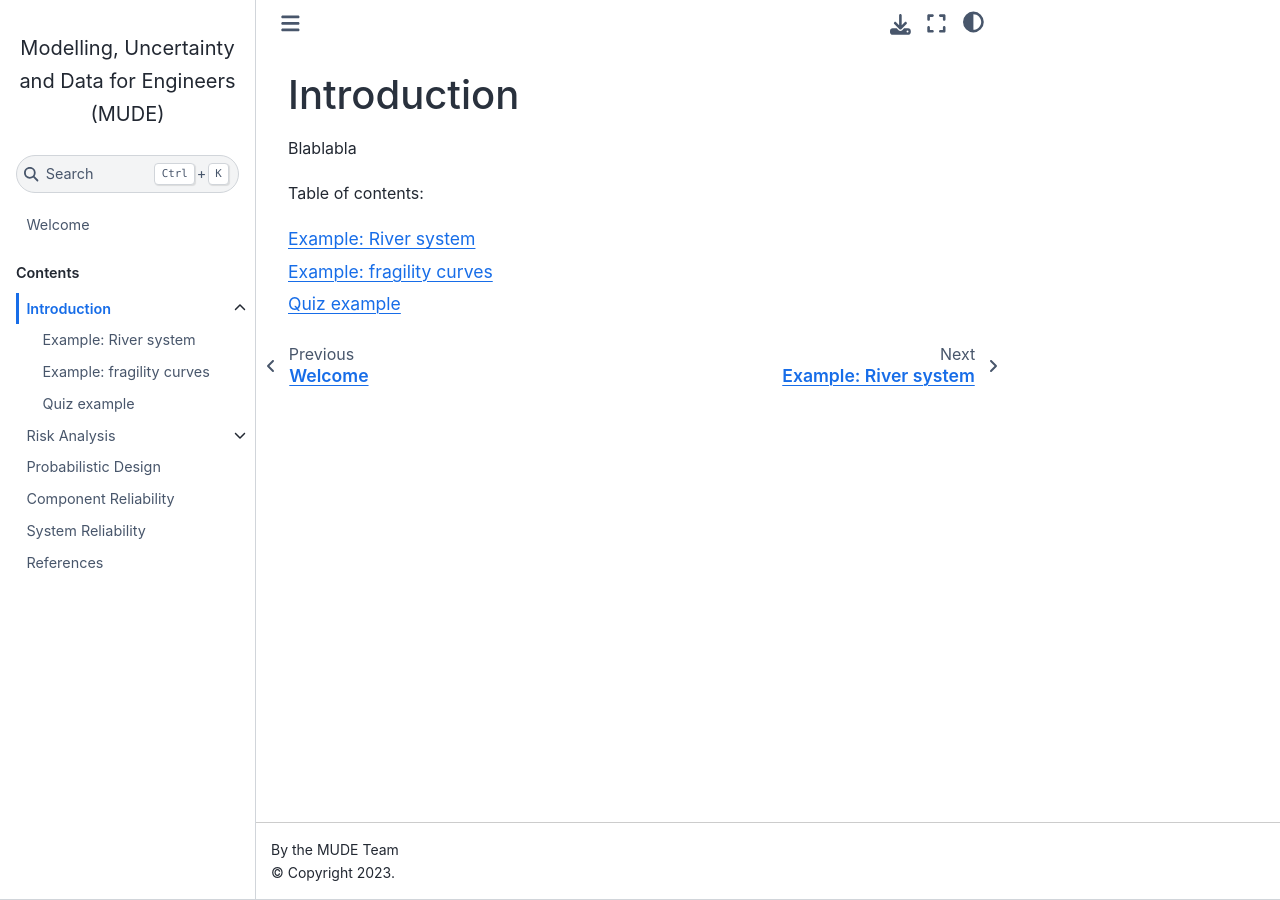
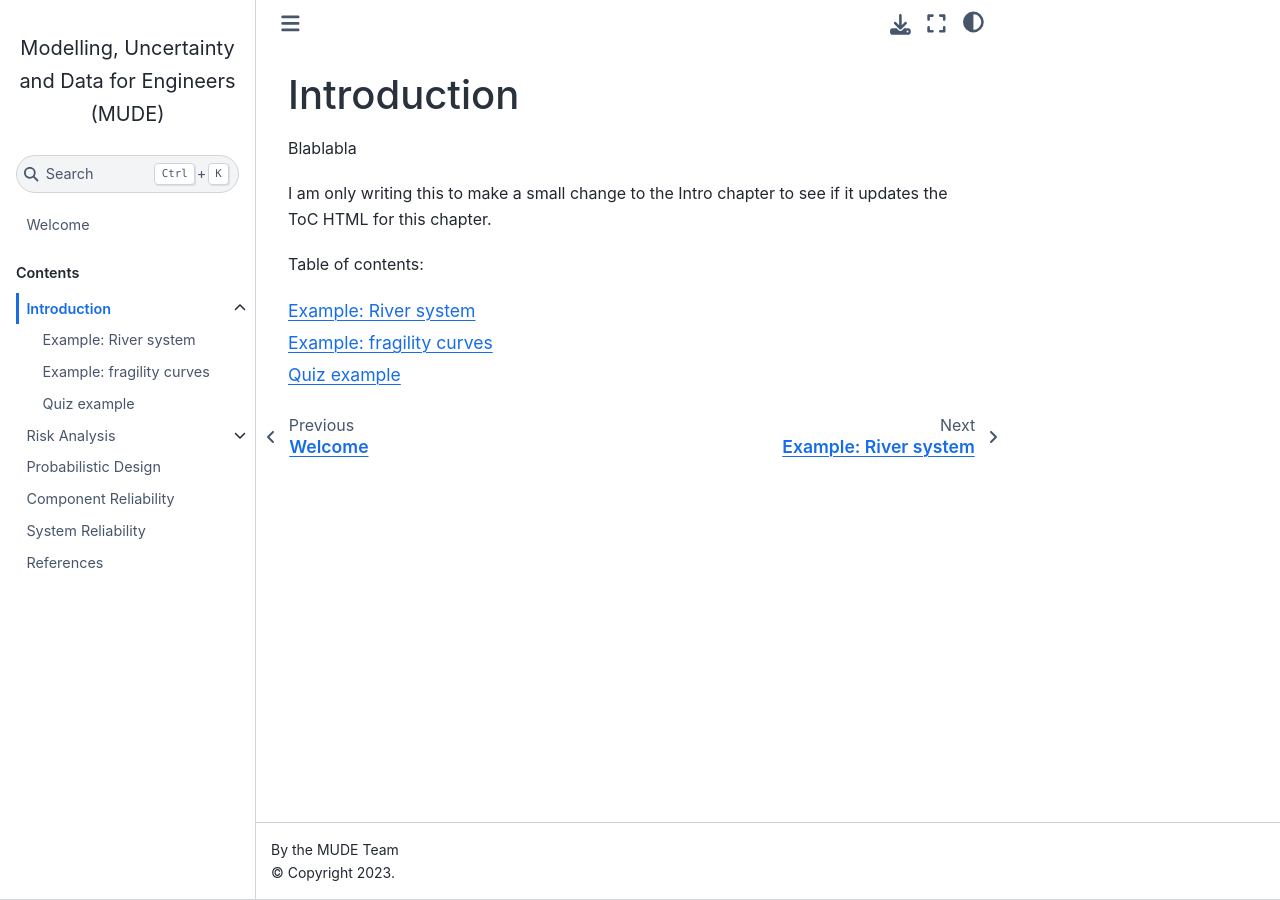
Before and after one commit to TUDelft-CITG/MUDE, a Jupyter Book: the page built from book/intro/overview.md, in a window 1280 px wide. Built offline with Jupyter Book 1.0.4 settings and Sphinx 7.4.7 and the Sphinx Book theme 1.1.4, drawn with Linux system fonts in a browser that asks for light colours.

Commit message:
arbitrary edit to intro chapter

```diff
--- a/book/intro/overview.md
+++ b/book/intro/overview.md
@@ -1,6 +1,8 @@
 # Introduction
 
 Blablabla
+
+I am only writing this to make a small change to the Intro chapter to see if it updates the ToC HTML for this chapter.
 
 Table of contents:
 
```
